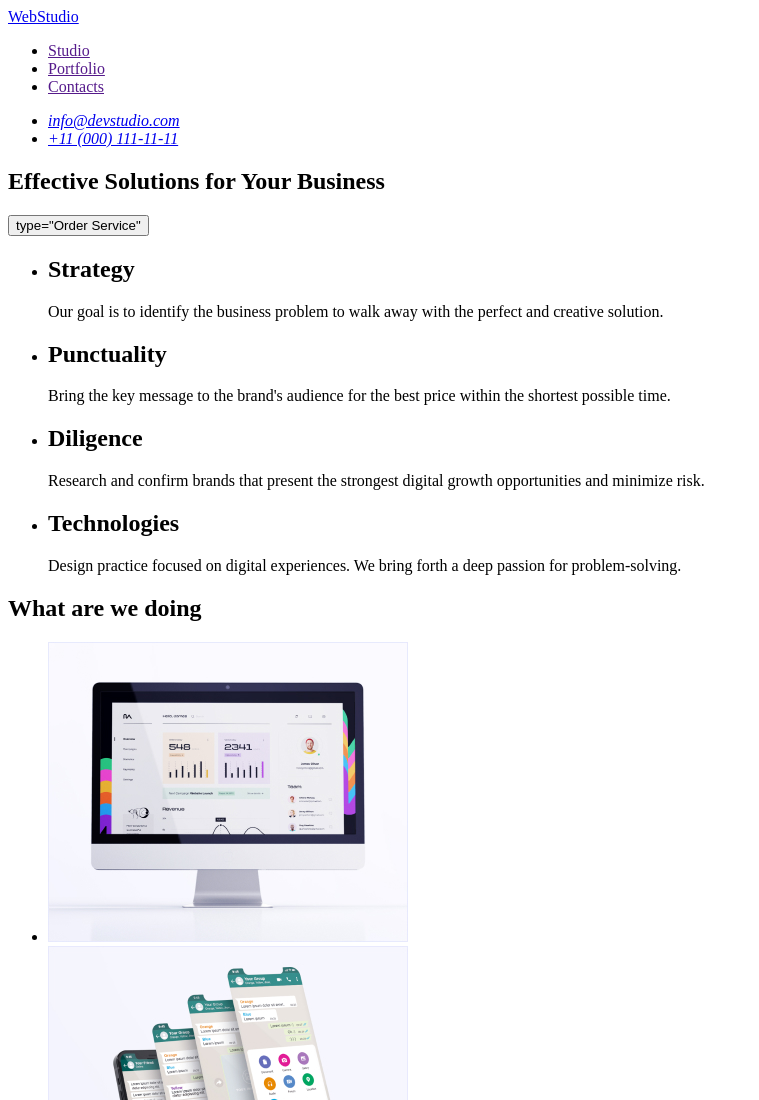
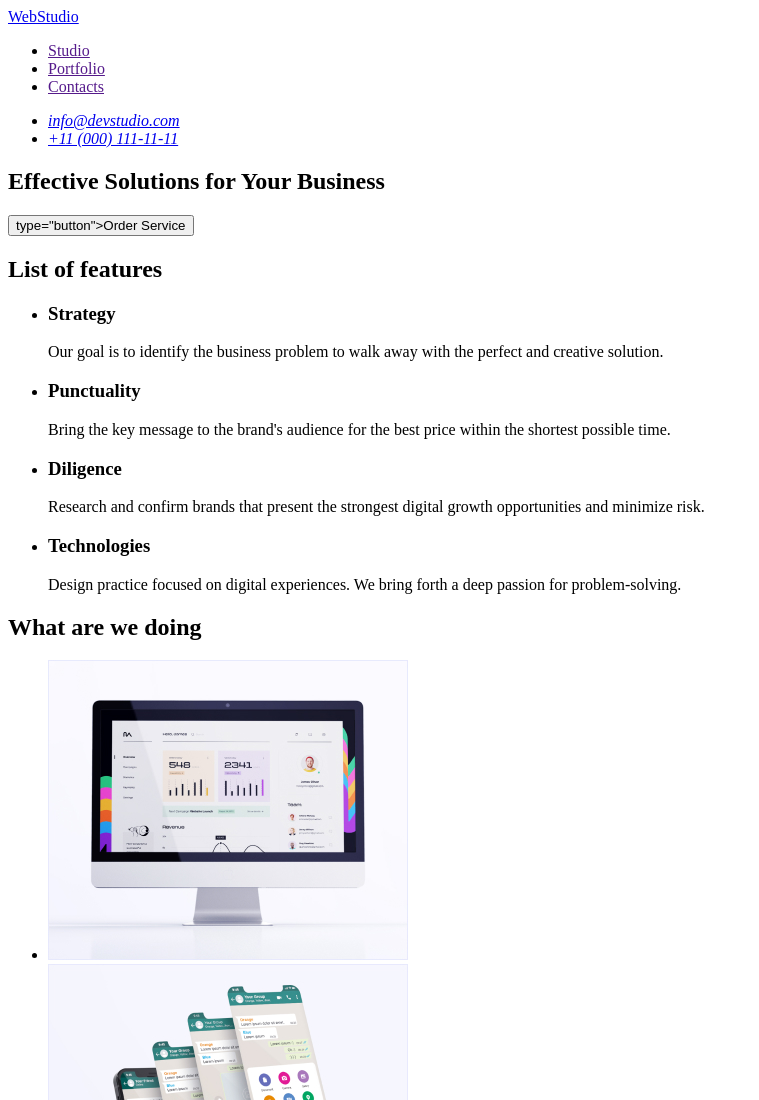
Before and after one commit to mamysv/Tutorial, a plain HTML site: page index.html in a window 1280 px wide. Shown: the top 1100 px of the page, without its empty margins (0-759 px from the left). Drawn offline with Linux system fonts and the light colour scheme.

Commit message:
change 2

```diff
--- a/index.html
+++ b/index.html
@@ -30,33 +30,34 @@
     <main>
       <section>
         <h1>Effective Solutions for Your Business</h1>
-        <button>type="Order Service"</button>
+        <button>type="button">Order Service</button>
       </section>
       <section>
+        <h2>List of features</h2>
         <ul>
           <li>
-            <h2>Strategy</h2>
+            <h3>Strategy</h3>
             <p>
               Our goal is to identify the business problem to walk away with the
               perfect and creative solution.
             </p>
           </li>
           <li>
-            <h2>Punctuality</h2>
+            <h3>Punctuality</h3>
             <p>
               Bring the key message to the brand's audience for the best price
               within the shortest possible time.
             </p>
           </li>
           <li>
-            <h2>Diligence</h2>
+            <h3>Diligence</h3>
             <p>
               Research and confirm brands that present the strongest digital
               growth opportunities and minimize risk.
             </p>
           </li>
           <li>
-            <h2>Technologies</h2>
+            <h3>Technologies</h3>
             <p>
               Design practice focused on digital experiences. We bring forth a
               deep passion for problem-solving.
@@ -72,10 +73,10 @@
             <img src="./images/img11.jpg" alt="website" width="360" />
           </li>
           <li>
-            <img src="images/img12.jpg" alt="mobile website" width="360" />
+            <img src="./images/img12.jpg" alt="mobile website" width="360" />
           </li>
           <li>
-            <img src="images/img13.jpg" alt="optimization" width="360" />
+            <img src="./images/img13.jpg" alt="optimization" width="360" />
           </li>
         </ul>
       </section>
@@ -121,7 +122,7 @@
       </ul>
     </main>
     <footer>
-      <a href=""> Web Studio </a>
+      <a href="./index.html"> Web Studio </a>
       <p>
         Increase the flow of customers and sales for your business with digital
         marketing & growth solutions.
```
